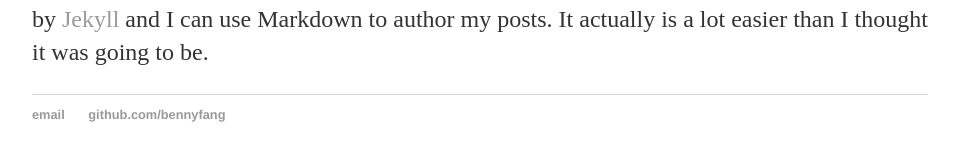
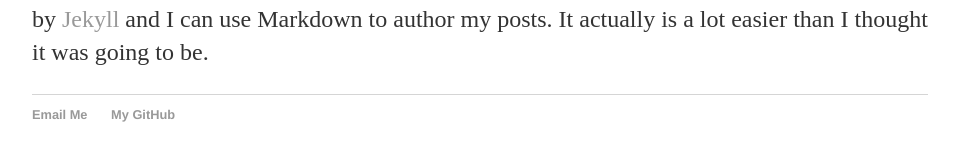
Before and after one commit to bennyfang/bennyfang.github.io, a Jekyll site: the page built from _posts/2014-04-30-hank-quinlan-site-launched.md, in a window 1280 px wide. Shown: the part 341-502 px from the top of the page, without its empty margins (160-1119 px from the left). Built offline with Jekyll 4.4.1, drawn with Linux system fonts in a browser that asks for light colours.

Commit message:
Update default.html

```diff
--- a/_layouts/default.html
+++ b/_layouts/default.html
@@ -21,8 +21,8 @@
 			</div><!-- /.container -->
 			<footer>
 	    		<ul>
-	        		<li><a href="mailto:bfang.01234@gmail.com">email</a></li>
-	        		<li><a href="https://github.com/bennyfang">github.com/bennyfang</a></li>
+	        		<li><a href="mailto:bfang.01234@gmail.com">Email Me</a></li>
+	        		<li><a href="https://github.com/bennyfang">My GitHub</a></li>
 				</ul>
 			</footer>
 		</body>
```
